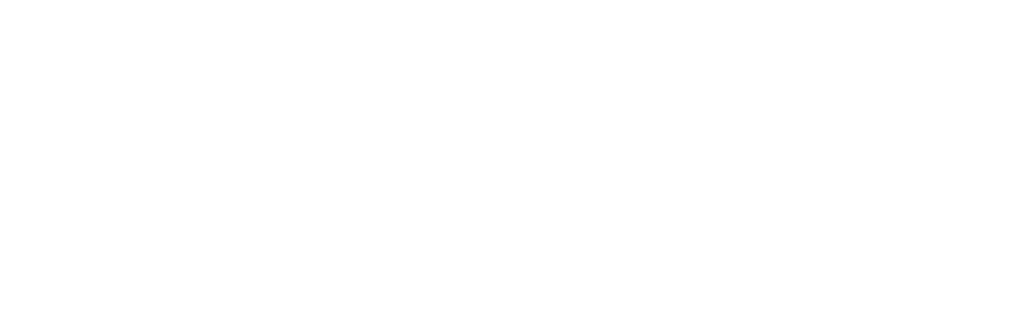
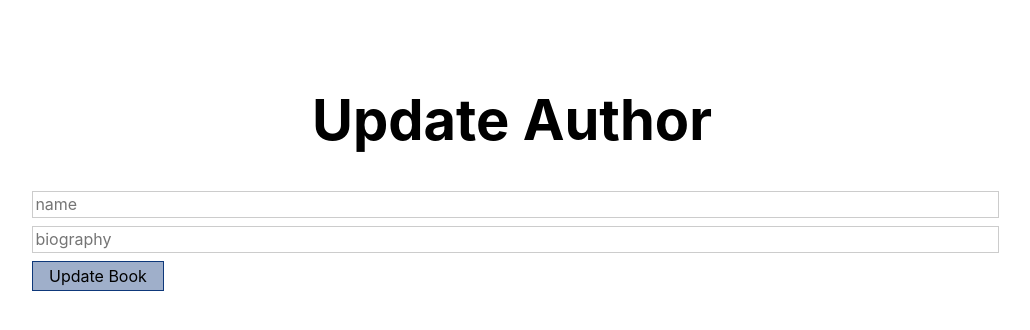
Before and after one commit to Py0000/simple-book-web, a React (Create React App) app in the folder frontend/: page /update_author/1 in a window 1280 px wide. Before the commit this address had no page. Shown: the top 330 px of the page, without its empty margins (128-1158 px from the left). Built offline with nearby package versions, Linux system fonts and the light colour scheme.

Commit message:
Add frontend for updating author.

```diff
--- a/frontend/src/App.js
+++ b/frontend/src/App.js
@@ -4,6 +4,7 @@
 import UpdateBook from "./commands/UpdateBook";
 import ViewAuthors from "./commands/ViewAuthors";
 import AddAuthor from "./commands/AddAuthor";
+import UpdateAuthor from "./commands/UpdateAuthor";
 
 function App() {
   return (
@@ -15,6 +16,7 @@
           <Route path="/updatebook/:id" element={<UpdateBook/>}/>
           <Route path="/view_authors" element={<ViewAuthors/>}/>
           <Route path="/add_author" element={<AddAuthor/>}/>
+          <Route path="/update_author/:id" element={<UpdateAuthor/>}/>
         </Routes>
       </BrowserRouter>
     </div>
--- /dev/null
+++ b/frontend/src/commands/UpdateAuthor.jsx
@@ -0,0 +1,110 @@
+import React from 'react'
+import { useState } from 'react'
+import axios from 'axios'
+import { useLocation, useNavigate } from 'react-router-dom'
+
+import classes from '../components/Form.module.css';
+import FormButton from '../components/FormButton';
+import ErrorModal from '../components/ErrorModel';
+
+const UpdateAuthor = () => {
+    const [author, setAuthor] = useState({
+        name: "",
+        biography: "",
+    });
+
+    const [error, setError] = useState();
+
+    const nagivateToPage = useNavigate();
+
+    const handleChange = (e) => {
+        setAuthor((prev) => ({...prev, [e.target.name]: e.target.value}));
+    };
+
+
+    const isValidInput = () => {
+        let isNameEmpty = author.name.trim().length === 0;
+        let isBiographyEmpty = author.biography.trim().length === 0;
+
+        let isInputValid = !isNameEmpty && !isBiographyEmpty;
+        return isInputValid;
+    }
+
+
+    const isTooLong = (desc, limit) => {
+        let descLength = desc.trim().length;
+        return descLength > limit;
+    }
+
+
+    const location = useLocation();
+    const id = location.pathname.split("/")[2];
+
+    const handleClick = async (e) => {
+        e.preventDefault();
+        try {
+            try {
+                // Simple Input validation
+                if (!isValidInput()) {
+                    setError({
+                        title: "Invalid Input",
+                        message: "One or more input is empty / invalid!"
+                    });
+                    return;
+                }
+
+                if (isTooLong(author.name, 45)) {
+                    setError({
+                        title: "Invalid Input",
+                        message: "Name cannot be more than 45 characters long!"
+                    });
+                    return;
+                }
+
+                if (isTooLong(author.biography, 200)) {
+                    setError({
+                        title: "Invalid Input",
+                        message: "Biography cannot be more than 200 characters long!"
+                    });
+                    return;
+                }
+
+                const path = "http://localhost:9000/authors/";
+                await axios.put(path + id, author);
+
+                // Nagivate back to home page after adding
+                const homepage = "/view_authors";
+                nagivateToPage(homepage);
+            } catch (error) {
+                const errMsg = "[Frontend] Unable to update data: "
+                console.log(errMsg + error);
+            }
+        }
+
+        catch (error) {
+            const errIdentifier = "[Frontend] ";
+            console.log(errIdentifier + error)
+        }
+    };
+
+
+    // Resets the error when user acknowlegdes
+    const errorHandler = () => {
+        setError(null);
+    }
+
+
+    return (
+        <div>
+            {error && <ErrorModal title={error.title} message={error.message} handleError={errorHandler}></ErrorModal>}
+            <div className={classes.input}>
+                <h1>Update Author</h1>
+                <input type="text" placeholder='name' onChange={handleChange} name="name"></input>
+                <input type="text" placeholder='biography' onChange={handleChange} name="biography"></input>
+                <FormButton type="submit" onClick={handleClick}>Update Book</FormButton>
+            </div>
+        </div>
+    );
+}
+
+export default UpdateAuthor;
```
